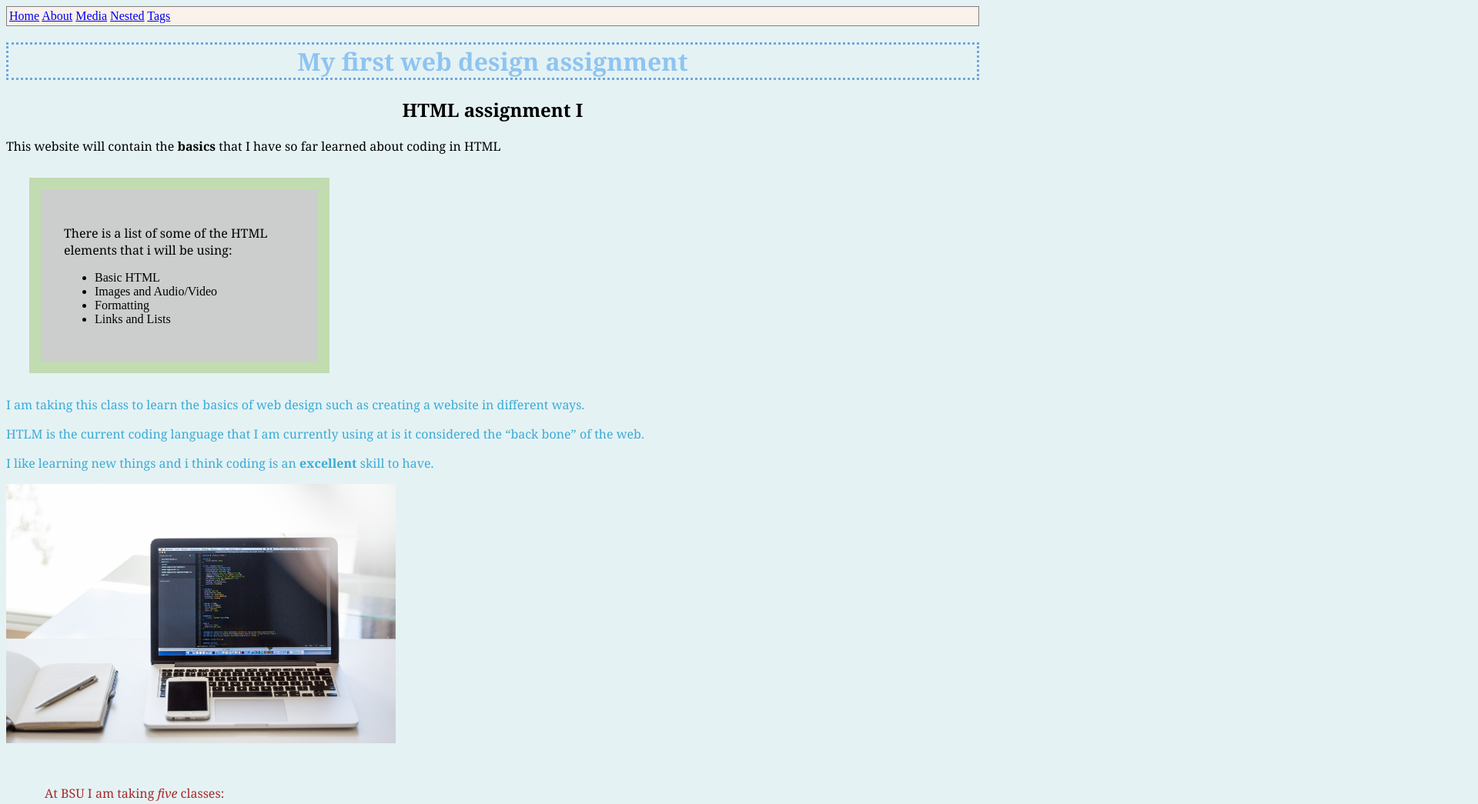
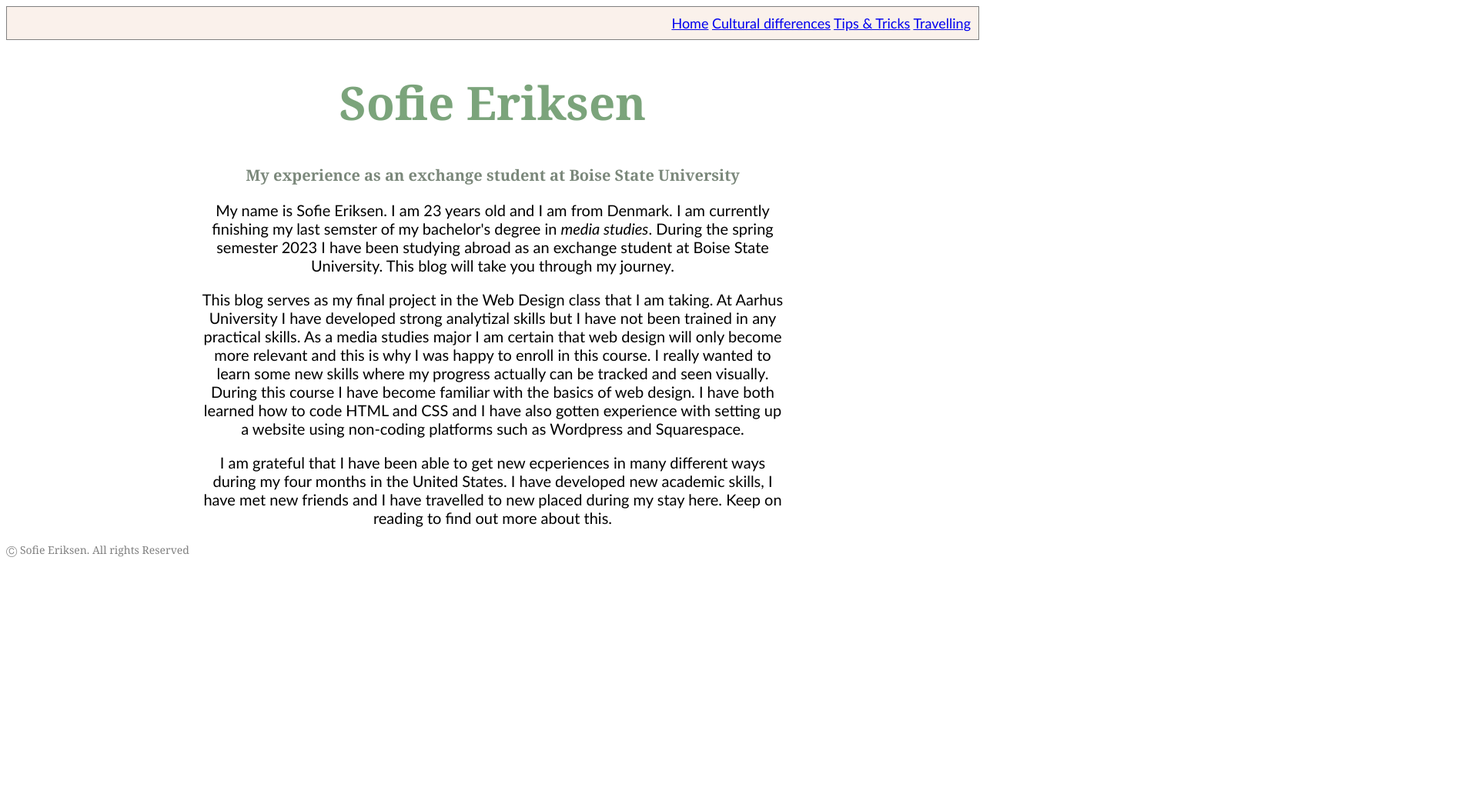
Before and after one commit to sofieeriksen/sofieeriksen.github.io, a plain HTML site: page index.html in a window 1280 px wide. Shown: the top 1045 px of the page at 77% size, 1920 px wide, since content can reach past the window. After the commit the page ends 800 px from the top, so only its background shows below. Drawn offline with Linux system fonts and the light colour scheme.

Commit message:
final project

```diff
--- a/index.html
+++ b/index.html
@@ -5,15 +5,35 @@
 
         <nav class="sticky">
             <a href="index.html">Home</a>
-            <a href="#">About</a>
-            <a href="media.html">Media</a>
-            <a href="nested.html">Nested</a>
-            <a href="tags.html">Tags</a>
+            <a href="culture.html">Cultural differences</a>
+            <a href="tips.html">Tips & Tricks</a>
+            <a href="travel.html">Travelling</a>
         </nav>
 
-        <title>My first assignment</title>
+
+        <title>Final project</title>
     </head>
 
+    <main>
+
+        <body>
+            <h1> Sofie Eriksen</h1>
+            <h2 class="index"> My experience as an exchange student at Boise State University</h2>
+        </body>
+    </main>
+
+    <div class="intro">
+        <p>My name is Sofie Eriksen. I am 23 years old and I am from Denmark. I am currently finishing my last semster of my bachelor's degree in <i>media studies</i>. During the spring semester 2023 I have been studying abroad as an exchange student at Boise State University. This blog will take you through my journey.</p>
+        <p>This blog serves as my final project in the Web Design class that I am taking. At Aarhus University I have developed strong analytizal skills but I have not been trained in any practical skills. As a media studies major I am certain that web design will only become more relevant and this is why I was happy to enroll in this course. I really wanted to learn some new skills where my progress actually can be tracked and seen visually. During this course I have become familiar with the basics of web design. I have both learned how to code HTML and CSS and I have also gotten experience with setting up a website using non-coding platforms such as Wordpress and Squarespace.</p>
+        <p>I am grateful that I have been able to get new ecperiences in many different ways during my four months in the United States. I have developed new academic skills, I have met new friends and I have travelled to new placed during my stay here. Keep on reading to find out more about this.</p>
+    </div>
+
+
+    <footer>
+        <p class="footer">Ⓒ Sofie Eriksen. All rights Reserved</p>
+    </footer>
+
+<!--
 
      <main>
 
@@ -35,14 +55,14 @@
     <div class="text">
         <p>I am taking this class to learn the basics of web design such as creating a website in different ways.</p>
         <p>HTLM is the current coding language that I am currently using at is it considered the <q>back bone</q> of the web.</p>
-        <p>I like learning new things and i think coding is an <strong>excellent</strong> skill to have.</p> <!-- This is marked as strong because i want to emphazise it as being important-->
+        <p>I like learning new things and i think coding is an <strong>excellent</strong> skill to have.</p>
     </div>
 
         <img src="coding.jpg" alt="coding" width="40%">
 
 
     <div class="list">
-        <p>At BSU I am taking <em>five</em> classes:</p> <!-- i used formatting to emphazise the number five-->
+        <p>At BSU I am taking <em>five</em> classes:</p>
         <ol>
             <li>Web design</li>
             <li>Gender in Communication</li>
@@ -81,14 +101,14 @@
      </div>
 
        <p>
-        <video controls> <!--Ideally this video would not be this big but the width attribute did not make it smaller-->
+        <video controls> Ideally this video would not be this big but the width attribute did not make it smaller
         <source src="river.mp4">
        </video>
      </p>
     </section>
     </main>
 
-
+-->
 
 <!--
 
--- a/style.css
+++ b/style.css
@@ -1,6 +1,48 @@
+
+nav {
+    padding: 10px;
+    background-color: rgb(250, 241, 235);
+    border: 1px solid gray;
+    font-family: 'Gill Sans', 'Gill Sans MT', Calibri, 'Trebuchet MS', sans-serif;
+    font-size: 18px;
+    text-align: right;
+    color: rgb(73, 48, 13);
+}
+
+nav a:hover{
+    color: red;
+}
 
 
-/*5 elements with 10 CSS declarations */
+h1{
+    color: rgb(123, 164, 123);
+    text-align: center;
+    font-family: Georgia, 'Times New Roman', Times, serif;
+    font-size: 60px;
+}
+
+.index{
+    color: rgb(123, 136, 123);
+    text-align: center;
+    font-family: Georgia, 'Times New Roman', Times, serif;
+    font-size: 20px;
+}
+
+.intro{
+    text-align: center;
+    margin-left: 20%;
+    margin-right: 20%;
+    font-size: 20px;
+    font-family: 'Gill Sans', 'Gill Sans MT', Calibri, 'Trebuchet MS', sans-serif
+}
+
+.footer{
+    color: grey;
+    font-family: Cambria, Cochin, Georgia, Times, 'Times New Roman', serif;
+    font-size: 14px;
+}
+
+/*
 
 nav {
     padding: 3px;
@@ -35,7 +77,7 @@ body{
 
 
 
-/* 2 id's, 2 classes and 2 pseudo class*/
+
 
 #div1{
     margin-top: 50px;
@@ -68,7 +110,7 @@ a.pseudo:hover {
 }
 
 
-/*3 combined selectors */
+
 
 #div1 p{
    color: green;
@@ -83,7 +125,7 @@ a.pseudo:hover {
 }
 
 
-/*box model*/
+
 .box{
     background-color: rgba(202, 202, 202, 0.906);
     width: 300px;
@@ -92,7 +134,7 @@ a.pseudo:hover {
     margin: 30px;
 }
 
-/* CSS animation */
+
 #anim{
     animation-name: colorful;
     animation-duration: 3s;
@@ -111,7 +153,6 @@ a.pseudo:hover {
 }
 
 
-/* position */
 div.absolute {
     position:absolute;
     left: 1400px;
```
Also changed, not shown: culture.html (added, +54 -0 lines), tips.html (added, +3 -0 lines), travel.html (added, +3 -0 lines).
